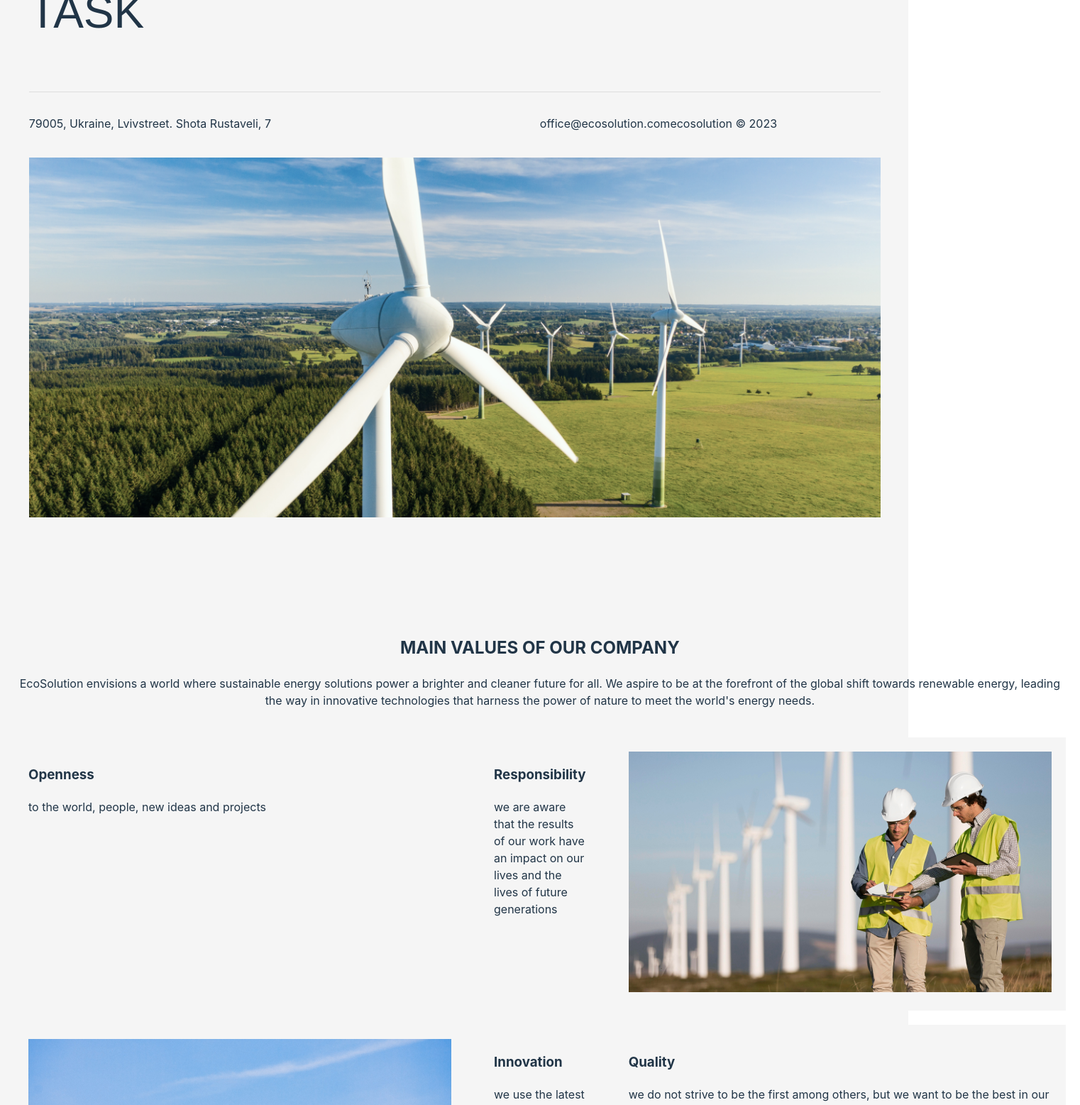
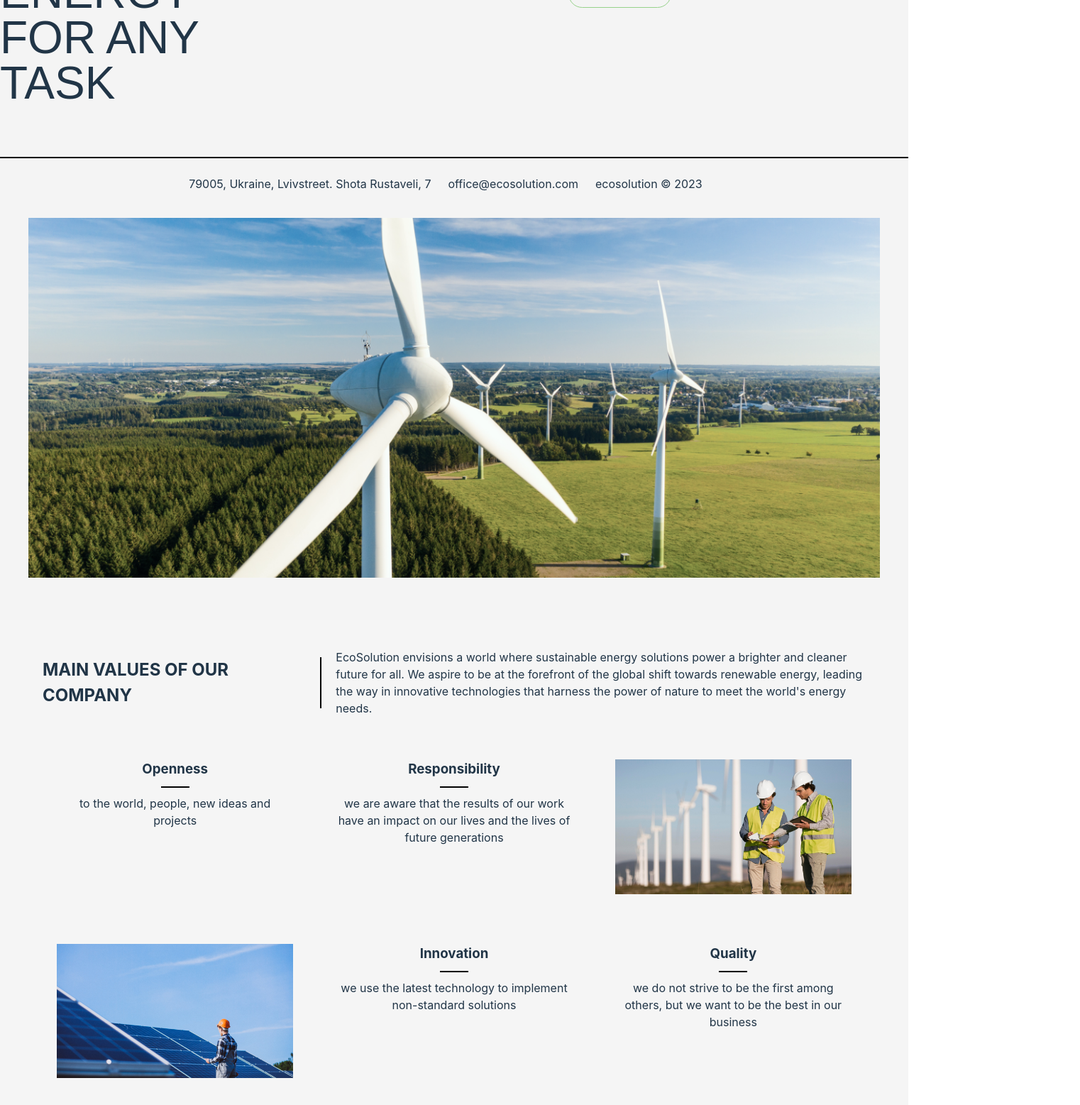
Before and after one commit to Tane4ka170/SoftRyzen-Ecosolution-Landing-Page, a React (Vite) app: page / in a window 1280 px wide. Shown: the part 260-1817 px from the top of the page at 71% size, 1522 px wide, since content can reach past the window. Built offline with nearby package versions, Linux system fonts and the light colour scheme.

Commit message:
fixed About and Main

```diff
--- a/src/components/About/About.jsx
+++ b/src/components/About/About.jsx
@@ -1,7 +1,7 @@
 import {
   Description,
   Header,
-  ValueItem,
+  HeaderWrapper,
   ValuesGrid,
   ValuesSection,
 } from "./About.styled";
@@ -9,48 +9,50 @@ import {
 const About = () => {
   return (
     <ValuesSection>
-      <Header>MAIN VALUES OF OUR COMPANY</Header>
-      <Description>
-        EcoSolution envisions a world where sustainable energy solutions power a
-        brighter and cleaner future for all. We aspire to be at the forefront of
-        the global shift towards renewable energy, leading the way in innovative
-        technologies that harness the power of nature to meet the world's energy
-        needs.
-      </Description>
+      <HeaderWrapper>
+        <Header>MAIN VALUES OF OUR COMPANY</Header>
+        <Description>
+          EcoSolution envisions a world where sustainable energy solutions power
+          a brighter and cleaner future for all. We aspire to be at the
+          forefront of the global shift towards renewable energy, leading the
+          way in innovative technologies that harness the power of nature to
+          meet the world&apos;s energy needs.
+        </Description>
+      </HeaderWrapper>
       <ValuesGrid>
-        <ValueItem>
+        <div>
           <h3>Openness</h3>
           <p>to the world, people, new ideas and projects</p>
-        </ValueItem>
-        <ValueItem>
+        </div>
+        <div>
           <h3>Responsibility</h3>
           <p>
             we are aware that the results of our work have an impact on our
             lives and the lives of future generations
           </p>
-        </ValueItem>
-        <ValueItem>
-          <img src="../../../src/img/wind-farms-fields1.png" alt="Expertise" />
-        </ValueItem>
-        <ValueItem>
+        </div>
+        <div>
+          <img src="../../../src/img/wind-farms-fields1.png" alt="Wind Farms" />
+        </div>
+        <div>
           <img
             src="../../../src/img/man-worker-firld-by-solar-panels1.png"
-            alt="Expertise"
+            alt="Solar Panels"
           />
-        </ValueItem>
-        <ValueItem>
+        </div>
+        <div>
           <h3>Innovation</h3>
           <p>
             we use the latest technology to implement non-standard solutions
           </p>
-        </ValueItem>
-        <ValueItem>
+        </div>
+        <div>
           <h3>Quality</h3>
           <p>
             we do not strive to be the first among others, but we want to be the
             best in our business
           </p>
-        </ValueItem>
+        </div>
       </ValuesGrid>
     </ValuesSection>
   );
--- a/src/components/About/About.styled.js
+++ b/src/components/About/About.styled.js
@@ -1,35 +1,105 @@
 import styled from "styled-components";
 
 export const ValuesSection = styled.div`
-  padding: 20px;
+  padding: 40px 20px;
+  max-width: 1200px;
+  margin: 0 auto;
+`;
+
+export const HeaderWrapper = styled.div`
+  display: flex;
+  align-items: center;
+  margin-bottom: 40px;
+
+  @media (max-width: 768px) {
+    flex-direction: column;
+    text-align: center;
+  }
+`;
+
+export const Header = styled.h2`
+  flex: 1;
+  font-size: 24px;
+  position: relative;
+  margin: 0;
+
+  &::after {
+    content: "";
+    width: 2px;
+    height: 100%;
+    background-color: #000;
+    position: absolute;
+    top: 0;
+    right: -20px;
+
+    @media (max-width: 768px) {
+      width: 100%;
+      height: 2px;
+      top: auto;
+      right: auto;
+      left: 0;
+      bottom: -10px;
+    }
+  }
+`;
+
+export const Description = styled.p`
+  flex: 2;
+  margin: 0;
+  padding-left: 40px;
+  font-size: 16px;
+  line-height: 1.5;
+
+  @media (max-width: 768px) {
+    padding-left: 0;
+    margin-top: 20px;
+  }
 `;
 
 export const ValuesGrid = styled.div`
   display: grid;
-  grid-template-columns: 1fr 1fr 1fr;
+  grid-template-columns: repeat(auto-fit, minmax(300px, 1fr));
   gap: 20px;
 
   @media (max-width: 768px) {
     grid-template-columns: 1fr;
   }
-`;
 
-export const ValueItem = styled.div`
-  background-color: #f5f5f5;
-  padding: 20px;
+  div {
+    background-color: #f5f5f5;
+    padding: 20px;
+    text-align: center;
+    position: relative;
 
-  @media (max-width: 768px) {
+    h3 {
+      margin: 0 0 10px;
+      position: relative;
+
+      &::after {
+        content: "";
+        display: block;
+        width: 40px;
+        height: 2px;
+        background-color: #000;
+        margin: 10px auto;
+      }
+    }
+
+    p {
+      margin: 0;
+    }
+
     img {
-      display: none;
+      max-width: 100%;
+      height: auto;
+      display: block;
+      margin: 0 auto 10px;
+    }
+
+    @media (max-width: 768px) {
+      img {
+        display: none;
+      }
     }
   }
 `;
-
-export const Header = styled.h2`
-  text-align: center;
-`;
-
-export const Description = styled.p`
-  text-align: center;
-  margin-bottom: 40px;
-`;
--- a/src/components/Main/Main.jsx
+++ b/src/components/Main/Main.jsx
@@ -14,6 +14,7 @@ import {
   Mail,
   Copyright,
 } from "./Main.styled";
+import WindmillSrc from "../../img/wind-turbine-clean-energy.png"; // Завантажуємо зображення
 
 const Main = () => {
   const handleLearnMoreClick = () => {
@@ -47,10 +48,7 @@ const Main = () => {
         <Mail>office@ecosolution.com</Mail>
         <Copyright>ecosolution © 2023</Copyright>
       </ContactInfo>
-      <WindmillImage
-        src="../../../src/img/wind-turbine-clean-energy.png"
-        alt="windmill"
-      />
+      <WindmillImage src={WindmillSrc} alt="windmill" />
     </Section>
   );
 };
--- a/src/components/Main/Main.styled.js
+++ b/src/components/Main/Main.styled.js
@@ -5,18 +5,14 @@ export const Section = styled.section`
   min-width: 320px;
   margin-left: auto;
   margin-right: auto;
-  padding-bottom: 36px;
-
-  @media screen and (min-width: 480px) {
-    max-width: 480px;
-  }
+  padding-top: 60px;
+  padding-bottom: 60px;
+  background-color: #f4f4f4;
   @media screen and (min-width: 767px) {
-    padding-bottom: 100px;
-    max-width: 768px;
+    padding-top: 80px;
   }
   @media screen and (min-width: 1280px) {
-    padding-bottom: 120px;
-    max-width: 1440px;
+    padding-top: 100px;
   }
 `;
 
@@ -29,7 +25,7 @@ export const Container = styled.div`
   padding-bottom: 24px;
   @media screen and (min-width: 767px) {
     display: flex;
-    justify-content: flex-start;
+    justify-content: space-between;
     margin-bottom: 16px;
   }
   @media screen and (min-width: 1280px) {
@@ -74,6 +70,7 @@ export const DescriptionContainer = styled.div`
   @media screen and (min-width: 1280px) {
     padding-left: 161px;
     padding-right: 96px;
+    margin-top: 24px;
   }
 `;
 
@@ -121,16 +118,19 @@ export const ArrowIcon = styled(ArrowSvg)`
 
 export const Divider = styled.hr`
   width: 100%;
-  max-width: 1200px;
-  border: 0;
-  border-top: 1px solid #ddd;
-  margin: 2rem 0;
+  border: none;
+  border-top: 2px solid #000;
+  margin: 24px 0;
 `;
 
 export const ContactInfo = styled.div`
+  display: flex;
+  flex-direction: column;
+  align-items: center;
   margin-bottom: 36px;
   @media screen and (min-width: 767px) {
-    display: flex;
+    flex-direction: row;
+    justify-content: center;
     margin-bottom: 40px;
   }
   @media screen and (min-width: 1280px) {
@@ -138,35 +138,46 @@ export const ContactInfo = styled.div`
   }
 `;
 
-export const WindmillImage = styled.img`
-  width: 100%;
-  height: auto;
-  max-width: 1200px;
-`;
-
 export const Adress = styled.span`
   display: block;
   color: inherit;
+  margin-bottom: 8px;
   @media screen and (min-width: 767px) {
-    width: 50%;
-  }
-  @media screen and (max-width: 766px) {
-    text-align: center;
+    margin-bottom: 0;
+    margin-right: 24px;
   }
 `;
 
 export const Mail = styled.span`
   display: block;
   color: inherit;
-  @media screen and (max-width: 766px) {
-    text-align: center;
+  margin-bottom: 8px;
+  @media screen and (min-width: 767px) {
+    margin-bottom: 0;
+    margin-right: 24px;
   }
 `;
 
 export const Copyright = styled.span`
   display: block;
   color: inherit;
+  text-align: center;
+  @media screen and (min-width: 767px) {
+    margin-bottom: 0;
+    margin-right: 24px;
+  }
   @media screen and (max-width: 766px) {
-    display: none;
+    margin-top: 8px;
   }
 `;
+
+export const WindmillImage = styled.img`
+  width: 100%;
+  height: auto;
+  max-width: 1200px;
+  display: block;
+  margin: 0 auto;
+  @media screen and (max-width: 767px) {
+    margin-top: 20px;
+  }
+`;
```
